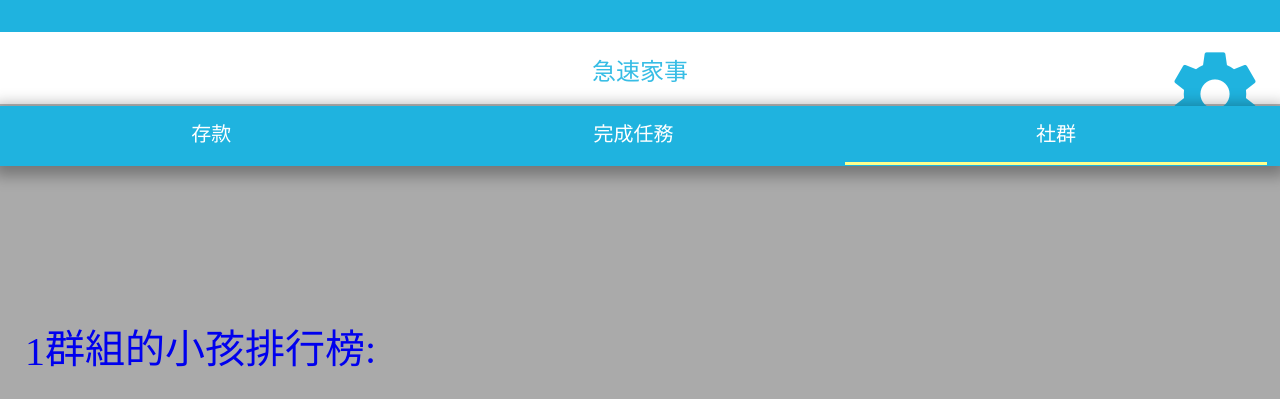
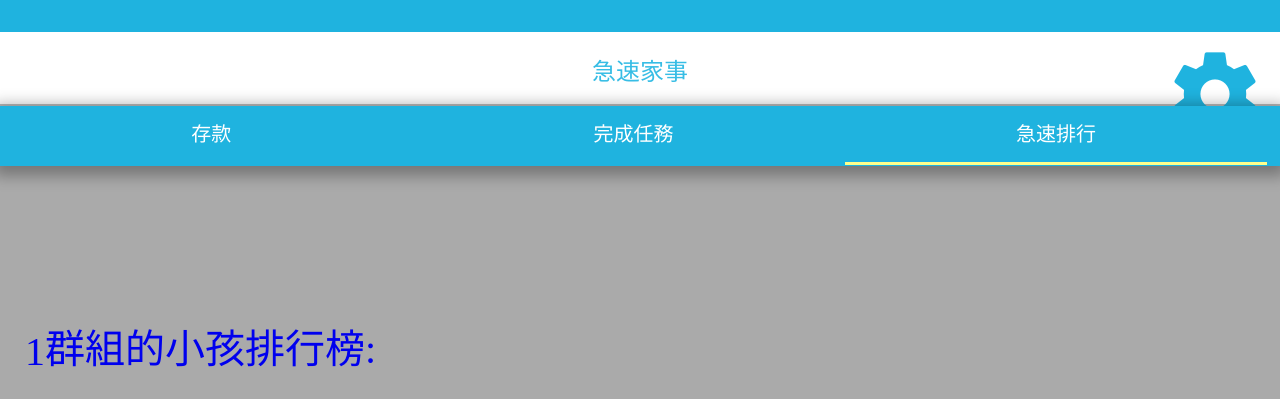
Before and after one commit to hoiian/NPNG, a PHP site: page /social.php in a window 1280 px wide. Shown: the top 399 px of the page. Run offline with PHP 8.4, Linux system fonts and the light colour scheme; the visitor is signed in with stand-in values (Sample User, id 1); data that the repository does not hold is empty; some libraries are stand-ins or nearby versions; some web fonts are replaced.

Commit message:
Add files via upload

```diff
--- a/social.php
+++ b/social.php
@@ -36,7 +36,7 @@ WHERE  `group` NOT LIKE  '$grp'");
         <ul>
             <li><a href="bank.php">存款</a></li>
             <li><a href="history.php">完成任務</a></li>
-            <li style="border-bottom:#FFFF8C 3px solid">社群</li>
+            <li style="border-bottom:#FFFF8C 3px solid">急速排行</li>
         </ul>
 	</div>
 
--- a/task_detail.php
+++ b/task_detail.php
@@ -149,11 +149,11 @@ if( isset($_POST['finish_submit']) ){
 				?>
 		</div>
 	</div>
-
+        <span>任務指示</span>
     	<img src="img/<?php iconpath($row['type']);?>" alt="taskicon"/>
         <span class="title"><?php echo $row['title'] ?></span> /
         <span class="money"><?php echo $row['money'] ?>元</span> <br/>
-        <span class="time"><?php echo date("Y-m-d h:i A",strtotime($row['last_active'])) ?></span>
+        <span class="time">開始時間<?php echo date("Y-m-d h:i A",strtotime($row['last_active'])) ?></span>
 
 		<div align="center">
        		<img src="<?php echo $row['img'] ?>" width="100%" height="auto" />
```
